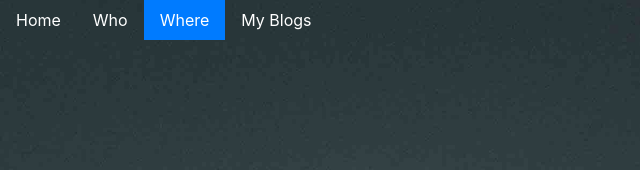
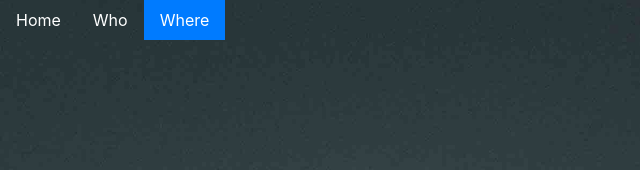
Before and after one commit to animeshprakash/MyWebsite, a plain HTML site: page index.html in a window 1280 px wide. Shown: the top 170 px of the page, 0-640 px from the left. Drawn offline with nearby package versions, Linux system fonts and the light colour scheme; a web font is replaced by a local one.

Commit message:
Removed wordpress blog

```diff
--- a/index.html
+++ b/index.html
@@ -28,7 +28,6 @@
 		<li class="nav-item"><a class="nav-link" href="#particles-js">Home</a></li>
 		<li class="nav-item"><a class="nav-link" href="#who">Who</a></li>
 		<li class="nav-item"><a class="nav-link" href="#where">Where</a></li>
-        <li class="nav-item"><a class="nav-link" href="/wordpress">My Blogs</a></li>
 	</ul>
 	<div class="jumbotron jumbotron-fluid jumbotron-background" style="align-content: center" id="particles-js">
 			<center>
```
